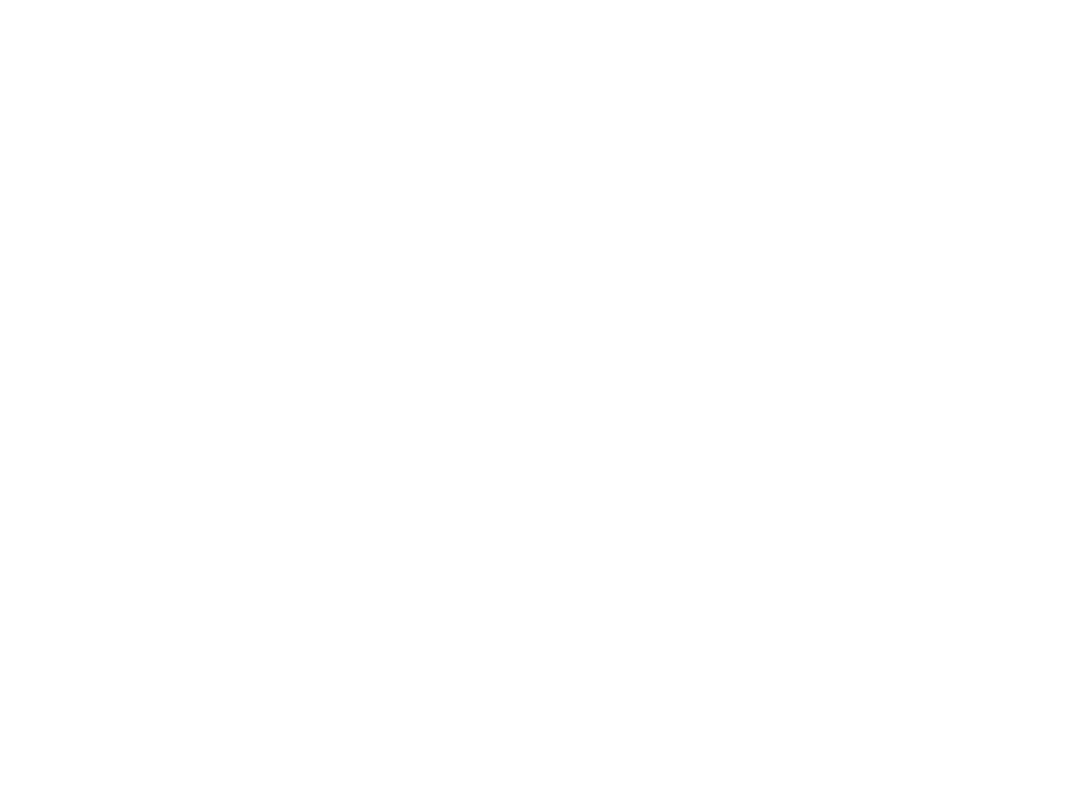
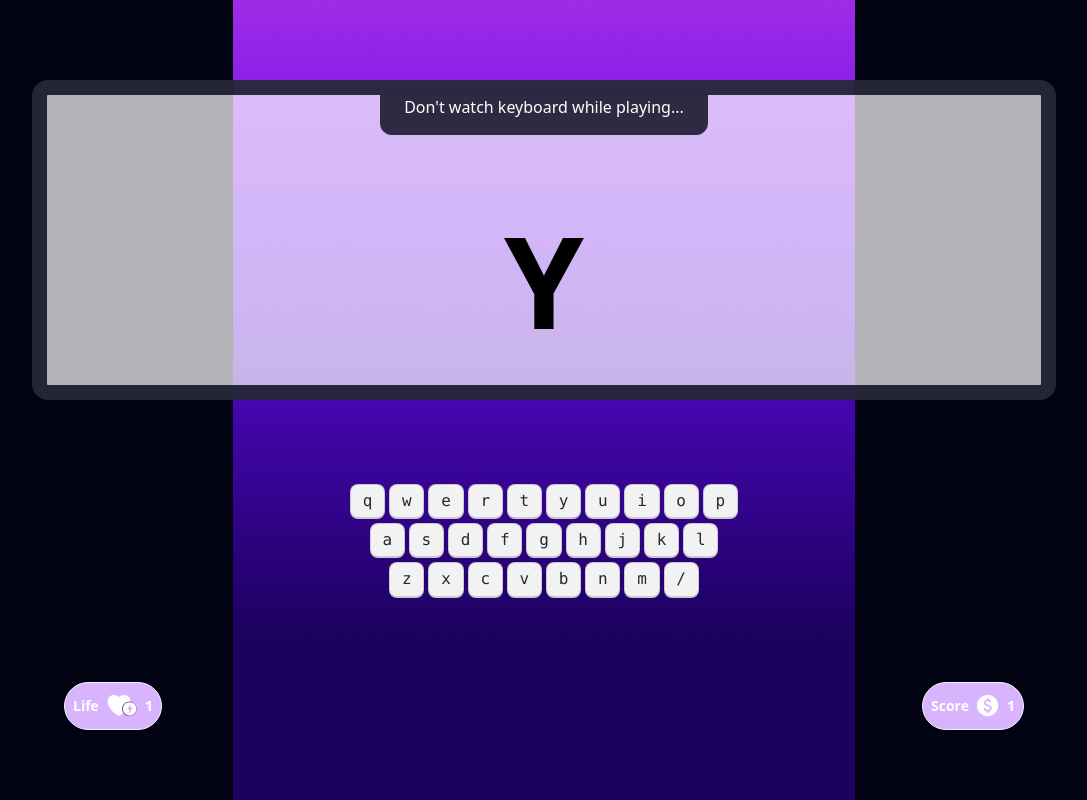
Before and after one commit to rukon351/alpha-clash-Pro, a plain HTML site: page index.html in a window 1280 px wide. Shown: the whole page, without its empty margins (96-1183 px from the left). Drawn offline with nearby package versions, Linux system fonts and the light colour scheme; a web font is replaced by a local one.

Commit message:
added design

```diff
--- a/index.html
+++ b/index.html
@@ -5,10 +5,98 @@
     <meta charset="UTF-8">
     <meta name="viewport" content="width=device-width, initial-scale=1.0">
     <title>Alpa Clash Pro</title>
+    <!-- daisy ui and tailwind -->
+    <link href="https://cdn.jsdelivr.net/npm/daisyui@4.12.10/dist/full.min.css" rel="stylesheet" type="text/css" />
+    <script src="https://cdn.tailwindcss.com"></script>
+
+    <!-- custom css -->
+    <link rel="stylesheet" href="/styles/styles.css">
+
+    <style>
+        @import url('https://fonts.googleapis.com/css2?family=Anton+SC&display=swap');
+    </style>
 </head>
 
-<body>
+<body class="font-Poppins">
+    <main class="min-h-screen bg-[#010313] bg-[url(images/background.png)] bg-no-repeat bg-center">
+        <section class="home text-white min-h-screen flex justify-center items-center hidden">
+            <div class="flex flex-col items-center gap-10">
+                <h1 class="text-8xl font-anton">Alpha Clash Pro</h1>
+                <p>Unleash Your Keyboard Kung Fu : Press “Enter” to Play</p>
+                <button class="btn bg-white text-black">Play Now</button>
+            </div>
+        </section>
+        <!-- playground start -->
+        <section class="play-ground">
+            <div class="flex flex-col items-center gap-20 pt-20">
+                <!-- screen -->
+                <div
+                    class="artboard artboard-horizontal phone-6 border-[15px] rounded-2xl border-[#010313CC] bg-[#FFFFFFB3]">
+                    <div class="flex justify-center">
+                        <p class="bg-[#2F2941] px-6 pb-4 rounded-b-xl text-white">Don't watch keyboard while playing...
+                        </p>
+                    </div>
+                    <div class="flex justify-center items-center h-full">
+                        <p class="text-black text-9xl font-bold">Y</p>
+                    </div>
+                </div>
+                <!-- keyboard start -->
+                <div>
+                    <div class="my-1 flex w-full justify-center gap-1">
+                        <kbd class="kbd">q</kbd>
+                        <kbd class="kbd">w</kbd>
+                        <kbd class="kbd">e</kbd>
+                        <kbd class="kbd">r</kbd>
+                        <kbd class="kbd">t</kbd>
+                        <kbd class="kbd">y</kbd>
+                        <kbd class="kbd">u</kbd>
+                        <kbd class="kbd">i</kbd>
+                        <kbd class="kbd">o</kbd>
+                        <kbd class="kbd">p</kbd>
+                    </div>
+                    <div class="my-1 flex w-full justify-center gap-1">
+                        <kbd class="kbd">a</kbd>
+                        <kbd class="kbd">s</kbd>
+                        <kbd class="kbd">d</kbd>
+                        <kbd class="kbd">f</kbd>
+                        <kbd class="kbd">g</kbd>
+                        <kbd class="kbd">h</kbd>
+                        <kbd class="kbd">j</kbd>
+                        <kbd class="kbd">k</kbd>
+                        <kbd class="kbd">l</kbd>
+                    </div>
+                    <div class="my-1 flex w-full justify-center gap-1">
+                        <kbd class="kbd">z</kbd>
+                        <kbd class="kbd">x</kbd>
+                        <kbd class="kbd">c</kbd>
+                        <kbd class="kbd">v</kbd>
+                        <kbd class="kbd">b</kbd>
+                        <kbd class="kbd">n</kbd>
+                        <kbd class="kbd">m</kbd>
+                        <kbd class="kbd">/</kbd>
+                    </div>
+                </div>
+                <!-- keyboard end -->
+                <!-- life score -->
+                <div class="flex justify-between w-3/4">
+                    <button class="btn rounded-full bg-purple-300 text-white px-2">
+                        Life
+                        <img src="/images/heart.svg" alt="">
+                        <span>1</span>
+                    </button>
+                    <button class="btn rounded-full bg-purple-300 text-white px-2">
+                        Score
+                        <img src="/images/dollar.svg" alt="">
+                        <span>1</span>
+                    </button>
+                </div>
+            </div>
+        </section>
+        <!-- playground end -->
+        <section class="score">
 
+        </section>
+    </main>
 </body>
 
 </html>
--- /dev/null
+++ b/styles/styles.css
@@ -0,0 +1,9 @@
+@import url('https://fonts.googleapis.com/css2?family=Anton&family=Poppins:ital,wght@400;0,500;0,600;0,700;0,800&display=swap');
+
+.font-poppins {
+    font-family: 'Poppins', sans-serif;
+}
+
+.font-anton {
+    font-family: "Anton SC", sans-serif;
+}
--- /dev/null
+++ b/tailwind.config.js
@@ -0,0 +1,8 @@
+/** @type {import('tailwindcss').Config} */
+module.exports = {
+    content: ["./src/**/*.{html,js}"],
+    theme: {
+        extend: {},
+    },
+    plugins: [],
+}
```
Also changed, not shown: images/background.png (added), images/dollar.svg (added), images/heart.svg (added), images/play.png (added).
